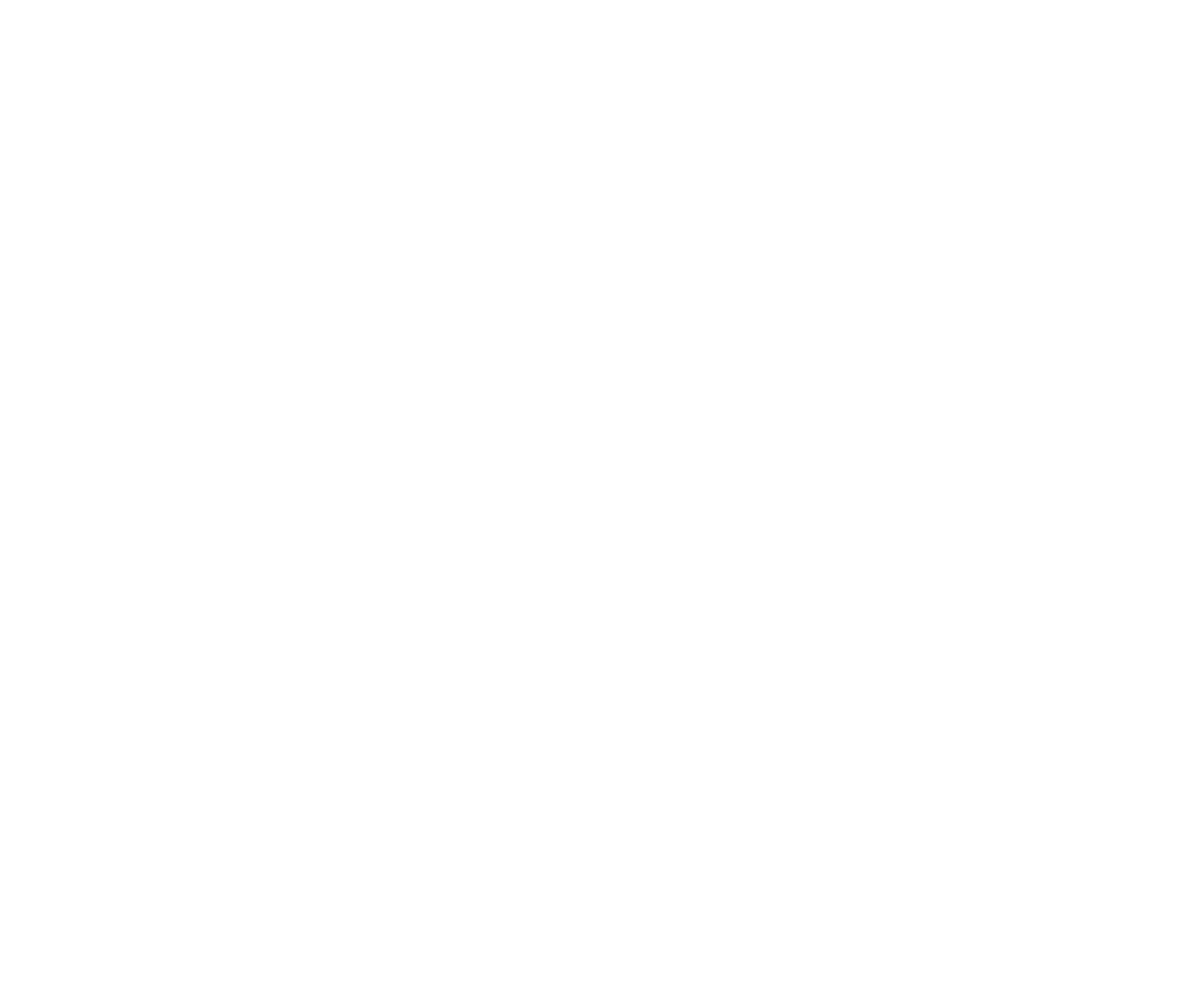
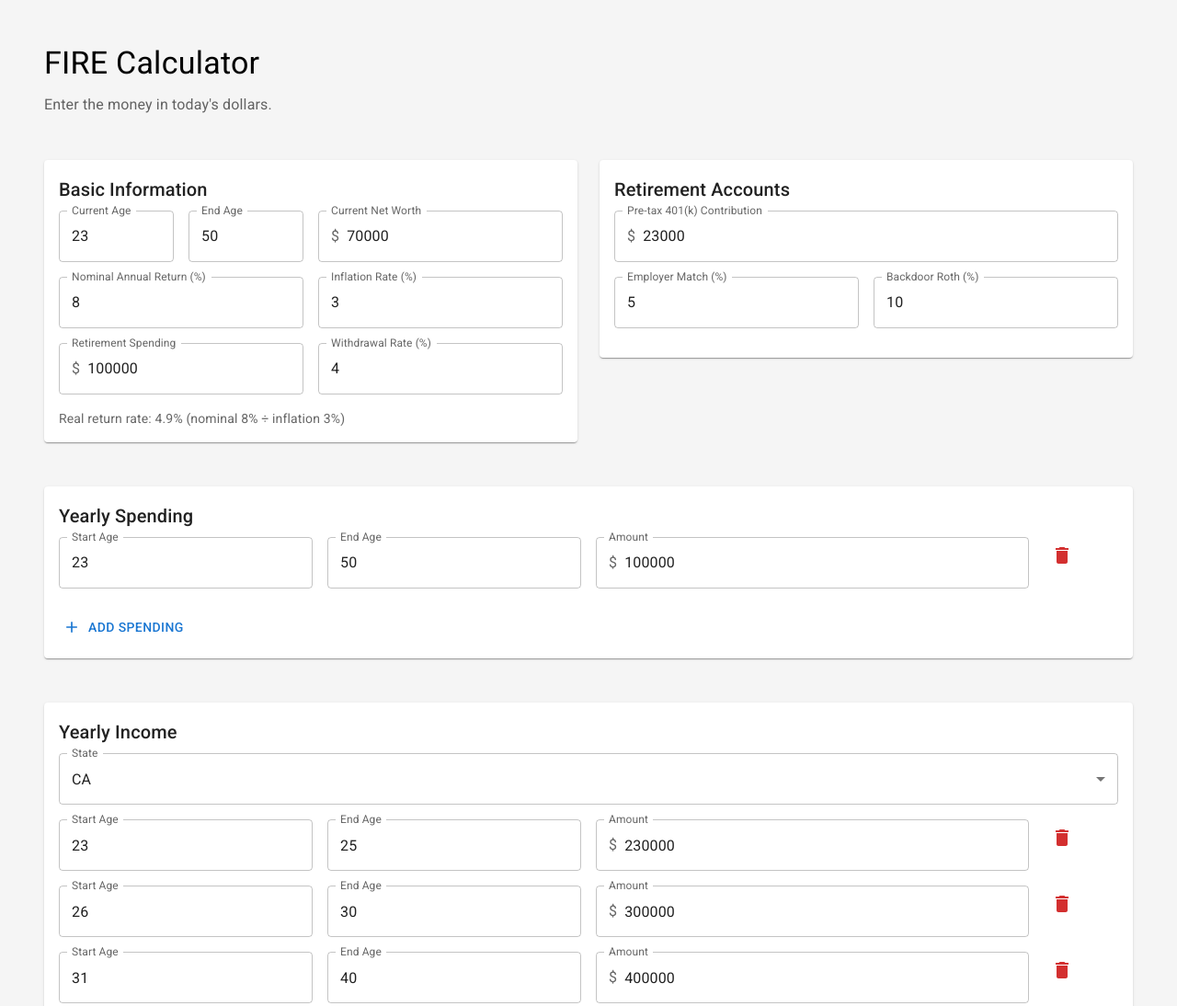
Before and after one commit to dlccyes/fire_calculator, a plain HTML site: page index.html in a window 1280 px wide. Shown: the top 1094 px of the page at 92% size. Before the commit the page ends 800 px from the top, so only its background shows below. Drawn offline with Linux system fonts and the light colour scheme; the site is published under a folder, as on GitHub Pages, so addresses that start at the root find nothing.

Commit message:
Deploying to gh-pages from @ dlccyes/fire_calculator@d59147c10d498d57429ce4b7b3327a8704497183 🚀

```diff
--- a/index.html
+++ b/index.html
@@ -1 +1 @@
-<!doctype html><html lang="en"><head><meta charset="UTF-8"><meta name="viewport" content="width=device-width,initial-scale=1"><title>FIRE Calculator</title><link href="https://fonts.googleapis.com/css2?family=Roboto:wght@300;400;500;700&display=swap" rel="stylesheet"><link href="https://fonts.googleapis.com/icon?family=Material+Icons" rel="stylesheet"><script defer="defer" src="/fire_calculator/bundle.js"></script></head><body><div id="app"></div></body></html>
+<!doctype html><html lang="en"><head><meta charset="UTF-8"><meta name="viewport" content="width=device-width,initial-scale=1"><title>FIRE Calculator</title><link href="https://fonts.googleapis.com/css2?family=Roboto:wght@300;400;500;700&display=swap" rel="stylesheet"><link href="https://fonts.googleapis.com/icon?family=Material+Icons" rel="stylesheet"><script defer="defer" src="bundle.js"></script></head><body><div id="app"></div></body></html>
```
